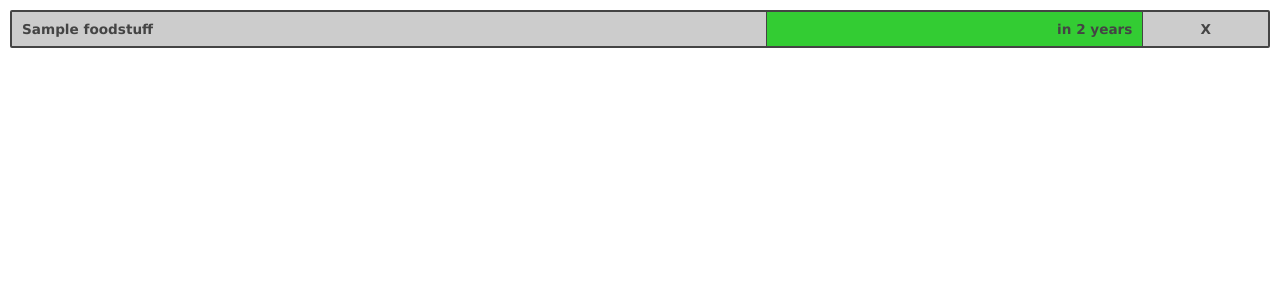
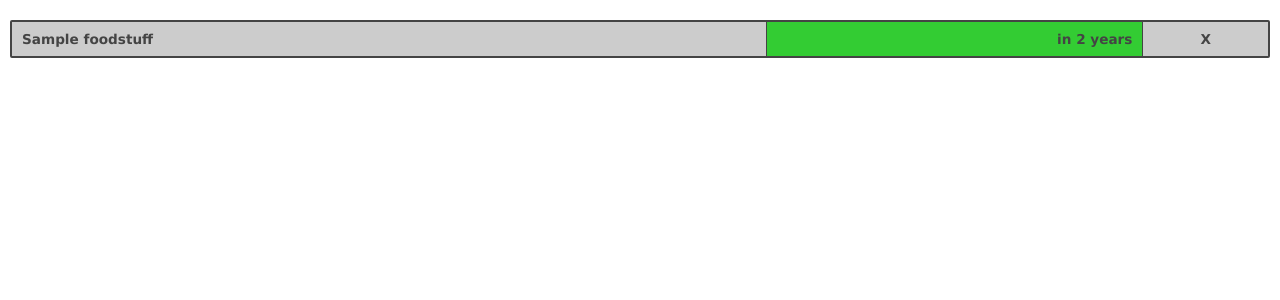
Before and after one commit to jakemarsden/Fridgeometer, a Flask app: page / in a window 1280 px wide. Shown: the top 300 px of the page. Run offline with Flask 2, Linux system fonts and the light colour scheme; tables that the repository leaves empty hold one stand-in row (values such as "Sample post"); some libraries are stand-ins or nearby versions.

Commit message:
Minor UI change

```diff
--- a/fridgeometer/static/base.css
+++ b/fridgeometer/static/base.css
@@ -6,6 +6,7 @@
 }
 
 body {
+    padding: 10px;
     font-family: Verdana;
     font-size: 85%;
     line-height: 24px;
@@ -29,7 +30,7 @@ ul {
 
 
 .fridge_entry {
-    margin: 10px;
+    margin: 10px 0;
     border: 2px solid #444;
     border-radius: 2px;
     background-color: #ccc;
--- a/fridgeometer/templates/base.html
+++ b/fridgeometer/templates/base.html
@@ -8,9 +8,7 @@
     <link rel="stylesheet" type="text/css" href="/static/base.css"/>
 
     <script type="text/javascript" src="//ajax.googleapis.com/ajax/libs/jquery/1.9.1/jquery.min.js"></script>
-    <script type="text/javascript">
-        $SCRIPT_ROOT = {{ request.script_root|tojson }}
-    </script>
+    <script type="text/javascript">$SCRIPT_ROOT = {{ request.script_root|tojson }}</script>
 
     {% block head %}{% endblock %}
 
```
